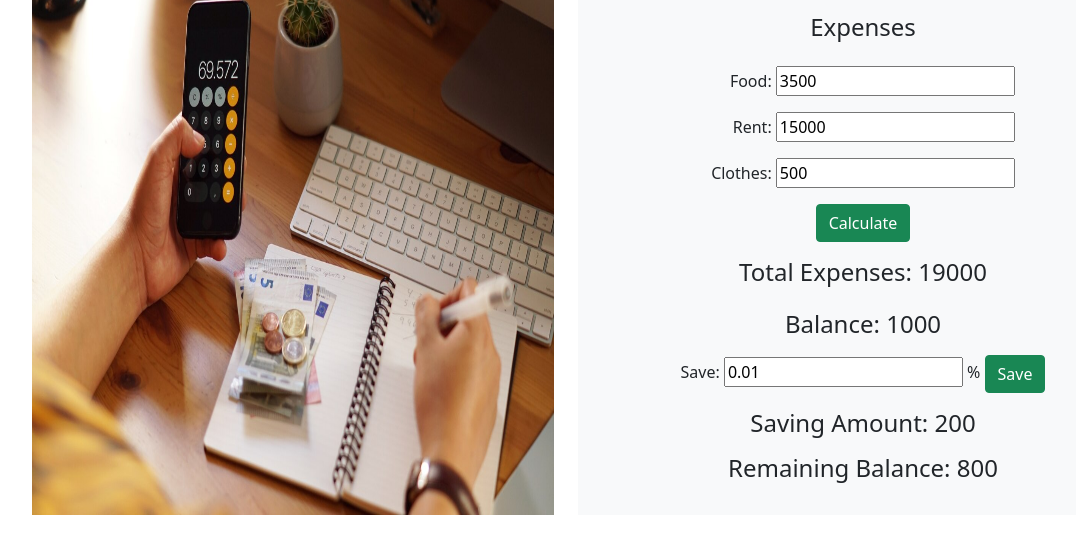
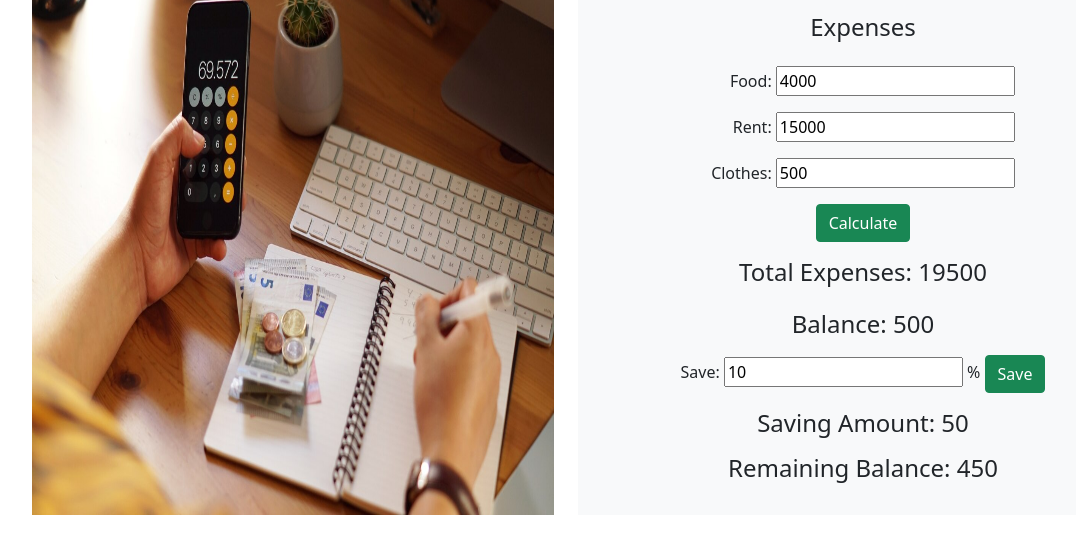
Before and after one commit to md-najmul-haque/money-saver, a plain HTML site: page index.html in a window 1280 px wide. Shown: the part 246-780 px from the top of the page, without its empty margins (62-1138 px from the left). Drawn offline with nearby package versions, Linux system fonts and the light colour scheme.

```diff
--- a/index.html
+++ b/index.html
@@ -46,7 +46,7 @@
 
                             <div class="mb-3">
                                 <label for="food">Food:</label>
-                                <input type="text" name="food" id="food" value="3500">
+                                <input type="text" name="food" id="food" value="4000">
                             </div>
 
                             <div class="mb-3">
@@ -65,17 +65,17 @@
                         <button id="calculate-button" class="btn btn-success">Calculate</button>
                     </div>
 
-                    <h4 class="text-center mb-4">Total Expenses: <span id="expense">19000</span></h4>
-                    <h4 class="text-center mb-3">Balance: <span id="balance">1000</span></h4>
+                    <h4 class="text-center mb-4">Total Expenses: <span id="expense">19500</span></h4>
+                    <h4 class="text-center mb-3">Balance: <span id="balance">500</span></h4>
 
                     <div class="text-center">
                         <label for="Save">Save:</label>
-                        <input type="text" name="Save" id="save" value="0.01"> <span>%</span>
+                        <input type="text" name="Save" id="save" value="10"> <span>%</span>
                         <button id="save-button" class="btn btn-success">Save</button>
                     </div>
 
-                    <h4 class="text-center my-3">Saving Amount: <span id="saving-amount">200</span></h4>
-                    <h4 class="text-center">Remaining Balance: <span id="remaining-balance">800</span></h4>
+                    <h4 class="text-center my-3">Saving Amount: <span id="saving-amount">50</span></h4>
+                    <h4 class="text-center">Remaining Balance: <span id="remaining-balance">450</span></h4>
                 </div>
             </div>
         </section>
```
Also changed, not shown: app.js (+8 -3 lines).
